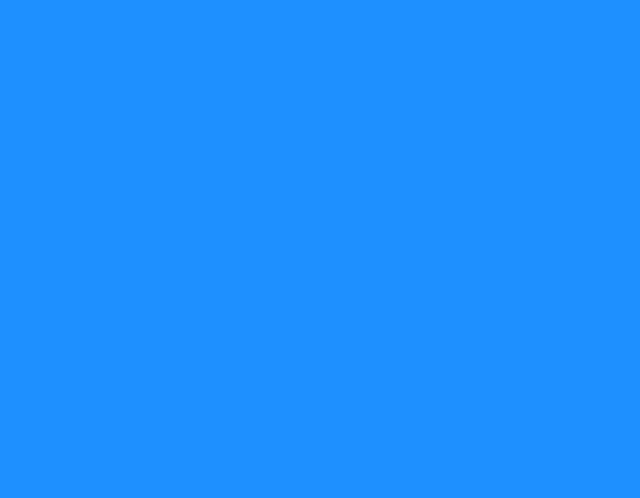
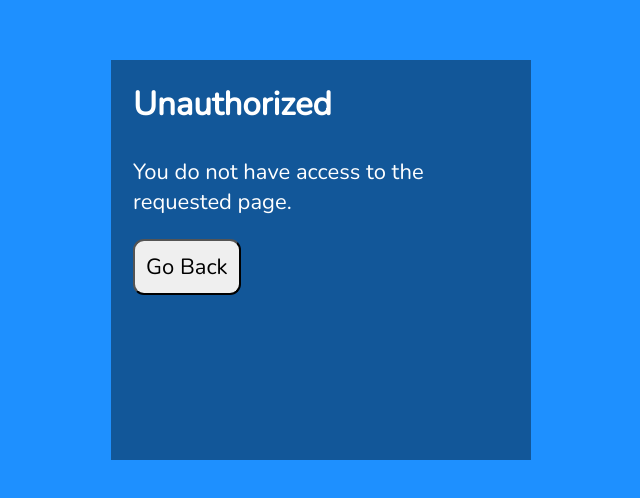
Before and after one commit to NicolasJamar/react-register-form, a React (Vite) app: page /unauthorized in a window 1280 px wide. Shown: the part 184-682 px from the top of the page, without its empty margins (319-959 px from the left). Built offline with nearby package versions, Linux system fonts and the light colour scheme.

Commit message:
move Login & Register to components

```diff
--- a/src/Login.jsx
+++ b/src/components/Login.jsx
@@ -1,7 +1,7 @@
 import { useRef, useState, useEffect } from "react";
-import useAuth from "./hooks/useAuth";
+import useAuth from "../hooks/useAuth";
 import { Link, useNavigate, useLocation } from "react-router-dom";
-import axios from "./api/axios";
+import axios from "../api/axios";
 
 const AUTH_URL = "/auth";
 
--- a/src/Register.jsx
+++ b/src/components/Register.jsx
@@ -1,7 +1,7 @@
 import {useRef, useState, useEffect} from "react";
 import { FontAwesomeIcon } from "@fortawesome/react-fontawesome";
 import { faCheck, faTimes, faInfoCircle } from "@fortawesome/free-solid-svg-icons";
-import axios from "./api/axios";
+import axios from "../api/axios";
 
 const USER_REGEX = /^[A-z][A-z0-9-_]{3,23}$/;
 const PWD_REGEX = /^(?=.*[a-z])(?=.*[A-Z])(?=.*[0-9])(?=.*[!@#$%]).{8,24}$/;
--- a/src/components/Unauthorized.jsx
+++ b/src/components/Unauthorized.jsx
@@ -1,5 +1,20 @@
+import { useNavigate } from "react-router-dom"
+
 const Unauthorized = () => {
+  const navigate = useNavigate();
 
+  const goBack = () => navigate(-1);
+
+  return (
+      <section>
+          <h1>Unauthorized</h1>
+          <br />
+          <p>You do not have access to the requested page.</p>
+          <div className="flexGrow">
+              <button onClick={goBack}>Go Back</button>
+          </div>
+      </section>
+  )
 }
 
 export default Unauthorized
```
